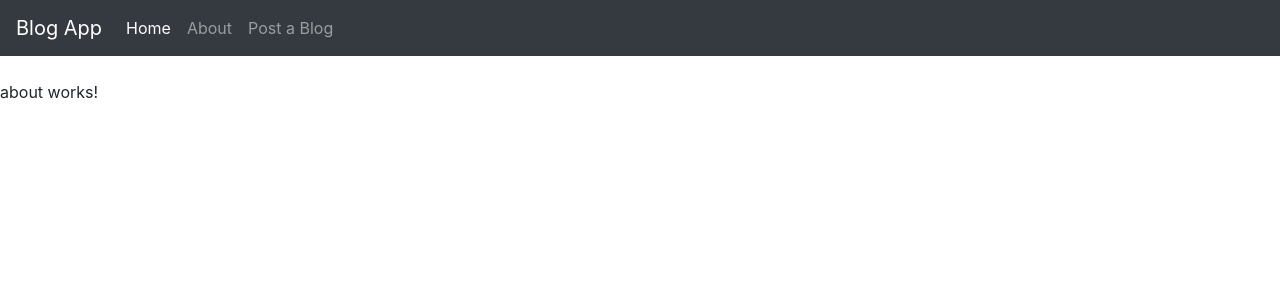
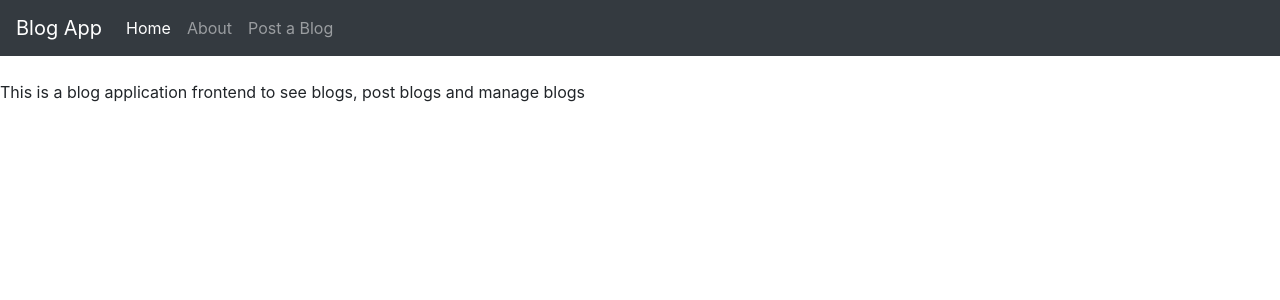
Before and after one commit to sd-deep/angular-blog-frontend, an Angular app: page /about in a window 1280 px wide. Shown: the top 300 px of the page. Built offline with nearby package versions, Linux system fonts and the light colour scheme.

Commit message:
about page added

```diff
--- a/src/app/about/about.component.html
+++ b/src/app/about/about.component.html
@@ -1,3 +1,3 @@
 <p>
-  about works!
+  This is a blog application frontend to see blogs, post blogs and manage blogs
 </p>
--- a/src/app/blog-edit/blog-edit.component.html
+++ b/src/app/blog-edit/blog-edit.component.html
@@ -2,7 +2,7 @@
   <h3>Create your blog</h3>
   <div class="row" style="text-align:left">
     <div class="col-md-12">
-      <form #createBlogForm="ngForm" (ngSubmit)="editThisBlog()">
+      <form #createBlogForm="ngForm" (ngSubmit)="editThisBlog()" *ngIf="currentBlog">
 
         <div class="form-group">
 
```
